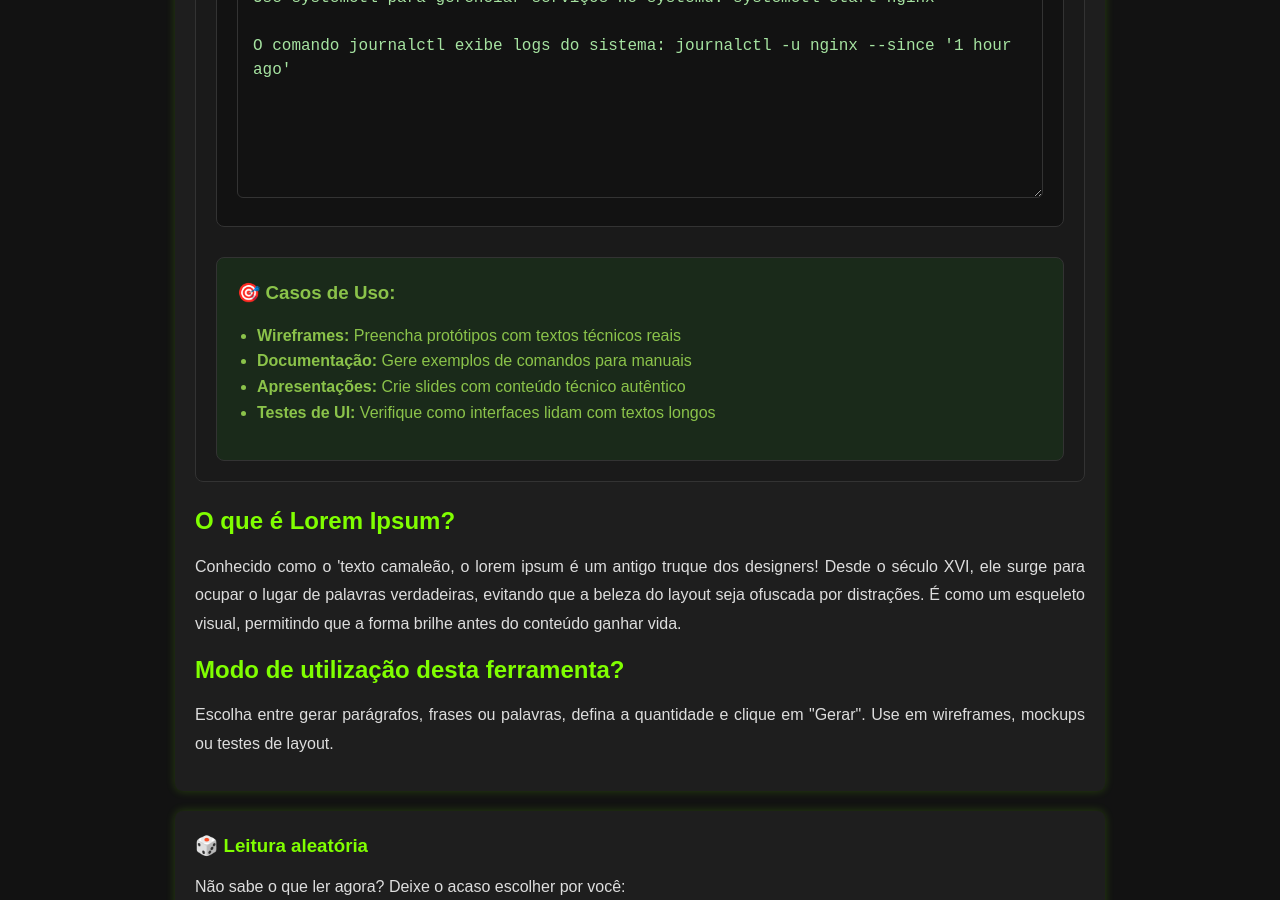
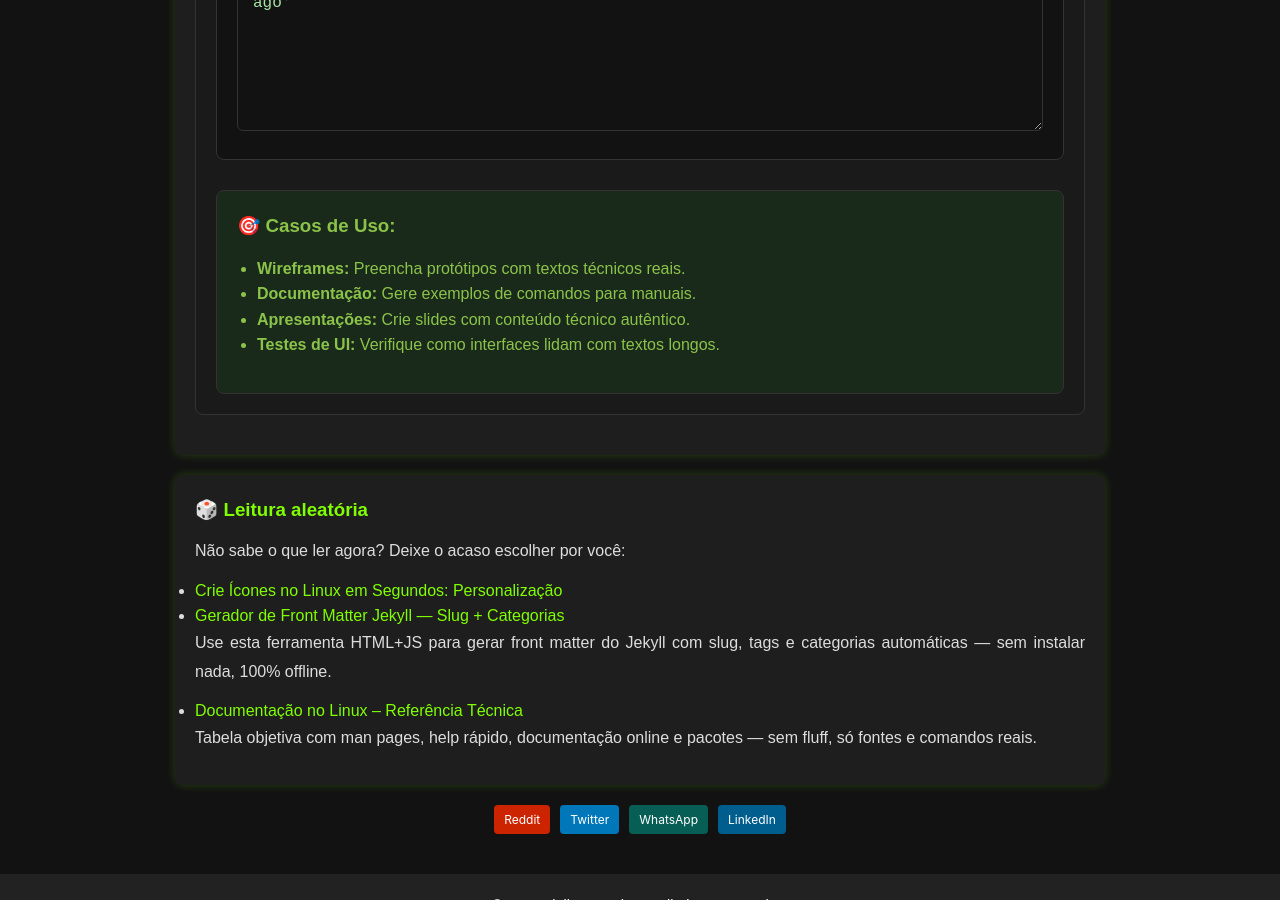
Before and after one commit to Piolinux/piolinux-site, a Jekyll site: the page built from _pages/_tools/gerador-de-texto-tecnico-linux-docker-devops.html, in a window 1280 px wide and 900 px high, scrolled down 1058 px. Built offline with Jekyll 4.4.1, drawn with Linux system fonts in a browser that asks for light colours; some of the changed text lies outside the part shown.

Commit message:
Update gerador-de-texto-tecnico-linux-docker-devops.html

```diff
--- a/_pages/_tools/gerador-de-texto-tecnico-linux-docker-devops.html
+++ b/_pages/_tools/gerador-de-texto-tecnico-linux-docker-devops.html
@@ -3,7 +3,7 @@ layout: manual-seo
 title_custom: "🐧 Gerador de Texto Técnico — Linux, Docker, DevOps | Piolinux"
 description_custom: "Gere textos técnicos reais para wireframes, documentação e testes: comandos Linux, Docker, DevOps. Sem Lorem Ipsum genérico — só conteúdo útil."
 title: "🐧 Gerador de Texto Técnico — Linux, Docker, DevOps"
-permalink: /ferramentas/lorem-ipsum-generator/
+permalink: /ferramentas/gerador-de-texto-tecnico/
 tags: [texto-tecnico, linux, docker, devops, placeholder, design, dev, prototipo, frontend, sysadmin]
 ---
 
@@ -66,21 +66,15 @@ O comando journalctl exibe logs do sistema: journalctl -u nginx --since '1 hour
   <div style="background: #1a2a1a; color: #8bc34a; padding: 20px; border-radius: 8px; margin-top: 30px; border: 1px solid #333;">
     <h3 style="color: #8bc34a; margin-top: 0;">🎯 Casos de Uso:</h3>
     <ul style="padding-left: 20px; margin: 15px 0; line-height: 1.6;">
-      <li><strong>Wireframes:</strong> Preencha protótipos com textos técnicos reais</li>
-      <li><strong>Documentação:</strong> Gere exemplos de comandos para manuais</li>
-      <li><strong>Apresentações:</strong> Crie slides com conteúdo técnico autêntico</li>
-      <li><strong>Testes de UI:</strong> Verifique como interfaces lidam com textos longos</li>
+      <li><strong>Wireframes:</strong> Preencha protótipos com textos técnicos reais.</li>
+      <li><strong>Documentação:</strong> Gere exemplos de comandos para manuais.</li>
+      <li><strong>Apresentações:</strong> Crie slides com conteúdo técnico autêntico.</li>
+      <li><strong>Testes de UI:</strong> Verifique como interfaces lidam com textos longos.</li>
     </ul>
   </div>
 </div>
 
-  <div class="seo-content">
-    <h2>O que é Lorem Ipsum?</h2>
-    <p>Conhecido como o 'texto camaleão, o lorem ipsum é um antigo truque dos designers! Desde o século XVI, ele surge para ocupar o lugar de palavras verdadeiras, evitando que a beleza do layout seja ofuscada por distrações. É como um esqueleto visual, permitindo que a forma brilhe antes do conteúdo ganhar vida.</p>
-    <h2>Modo de utilização desta ferramenta?</h2>
-    <p>Escolha entre gerar parágrafos, frases ou palavras, defina a quantidade e clique em "Gerar". Use em wireframes, mockups ou testes de layout.</p>
 
-  </div>
 </section>
 
 <style>
```
